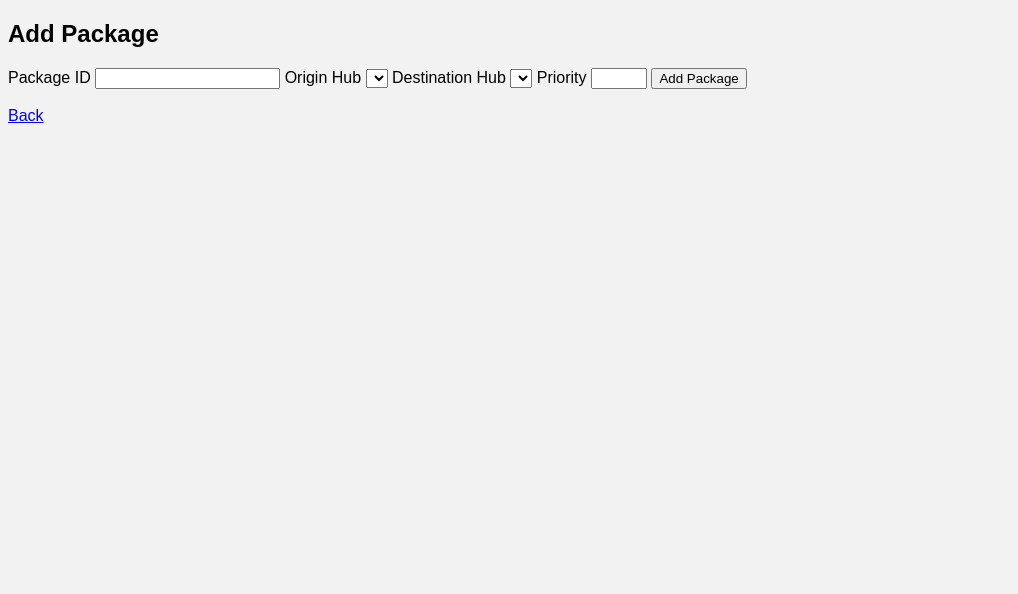
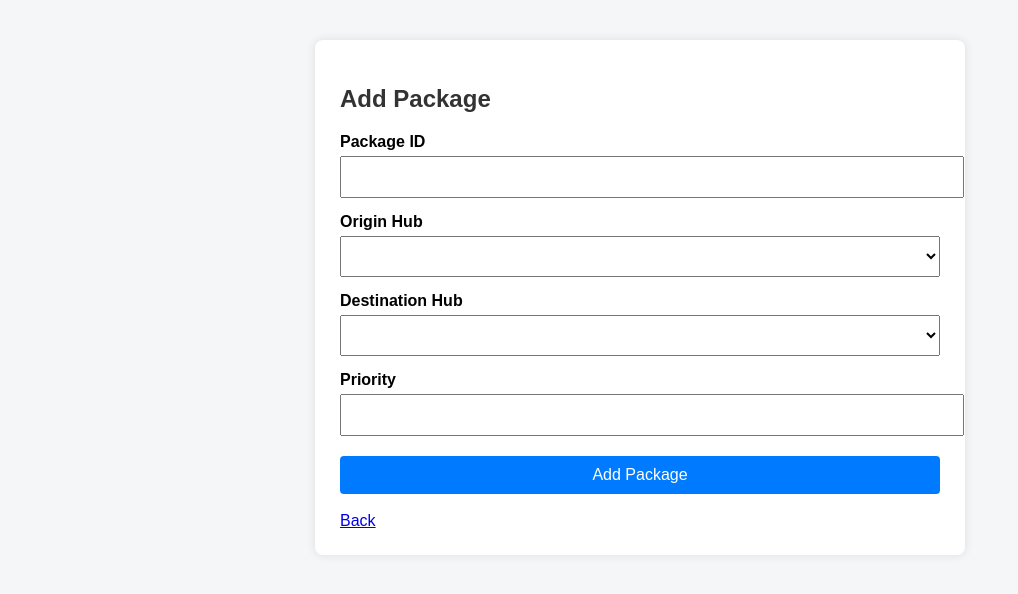
Before and after one commit to egedmrr7/oop_logistics_systems.py, a Flask app: page /add in a window 1280 px wide. Shown: the top 594 px of the page, without its empty margins (0-1018 px from the left). Run offline with Flask 3, Linux system fonts and the light colour scheme; lists and menus that the app fills with data are empty.

Commit message:
Refactor CSS styles for improved layout and design
Updated styles for body, headings, container, and form elements.

```diff
--- a/logistics_stage3/static/style.css
+++ b/logistics_stage3/static/style.css
@@ -1,4 +1,60 @@
 body {
-    font-family: Arial;
-    background: #f2f2f2;
+    font-family: Arial, Helvetica, sans-serif;
+    background-color: #f4f6f8;
+    margin: 0;
+    padding: 40px;
 }
+
+h1, h2, h3 {
+    color: #333;
+}
+
+.container {
+    background: white;
+    padding: 25px;
+    max-width: 600px;
+    margin: auto;
+    border-radius: 8px;
+    box-shadow: 0 0 10px rgba(0,0,0,0.1);
+}
+
+label {
+    font-weight: bold;
+    display: block;
+    margin-top: 15px;
+}
+
+input, select, button {
+    width: 100%;
+    padding: 10px;
+    margin-top: 5px;
+    font-size: 16px;
+}
+
+button {
+    margin-top: 20px;
+    background-color: #007bff;
+    color: white;
+    border: none;
+    border-radius: 4px;
+    cursor: pointer;
+}
+
+button:hover {
+    background-color: #0056b3;
+}
+
+table {
+    width: 100%;
+    border-collapse: collapse;
+    margin-top: 20px;
+}
+
+th, td {
+    border: 1px solid #ddd;
+    padding: 10px;
+}
+
+th {
+    background-color: #f0f0f0;
+}
```
